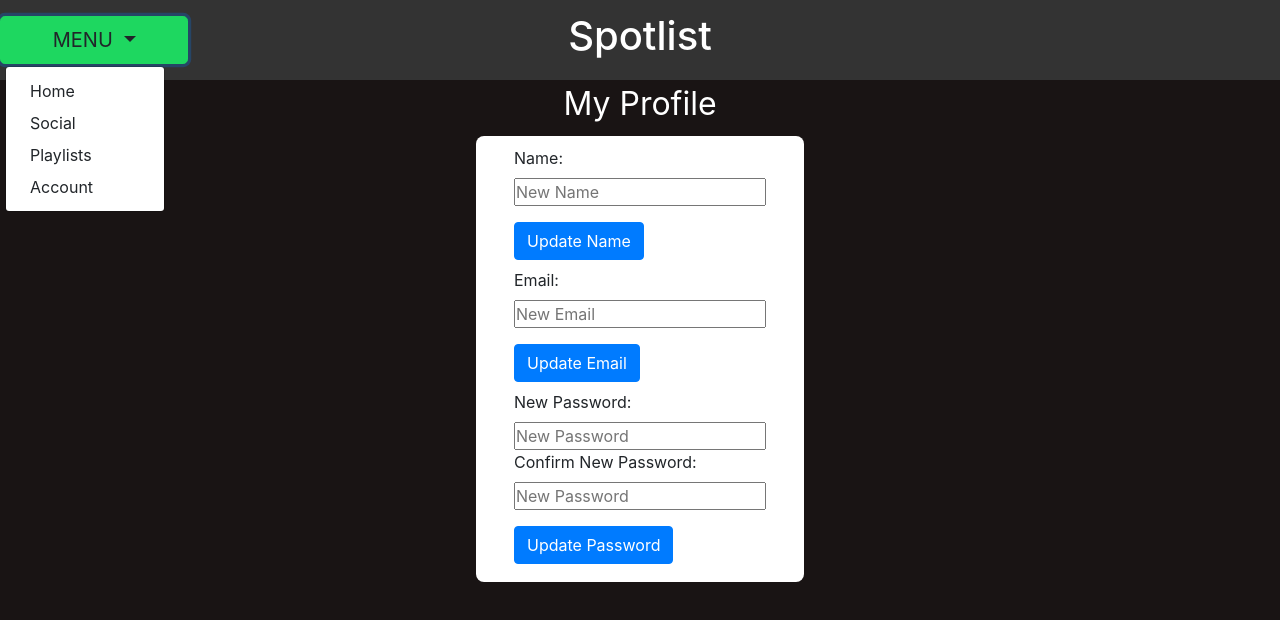
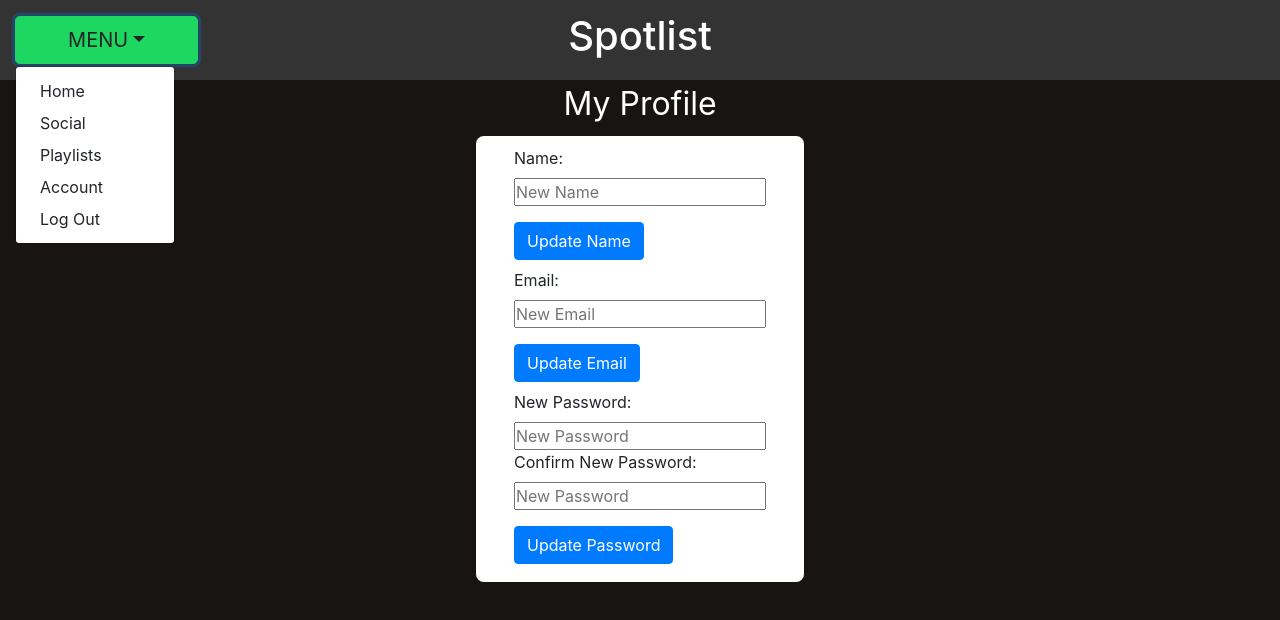
Before and after one commit to BrendanMallon/cs326-final-zeta, a website: page html/profile.html in a window 1280 px wide. Both pictures are taken after a click on the button "MENU". Drawn offline with nearby package versions, Linux system fonts and the light colour scheme; files that its build step writes are made by us from their sources.

Commit message:
Update profile.html

```diff
--- a/html/profile.html
+++ b/html/profile.html
@@ -17,6 +17,7 @@
     </head>
     <body>
         <header>
+            <div class="container-fluid" id="header">
                 <div class="row" style="min-height: 80px">
                     <div class="col-lg-2 align-self-center">
                         <div class="dropdown">
@@ -27,20 +28,14 @@
                                 data-toggle="dropdown"
                                 aria-haspopup="true"
                                 aria-expanded="false"
-                        >
-                            MENU
-                        </button>
+                            >MENU</button>
 
-                        <div
-                            class="dropdown-menu"
-                            aria-labelledby="dropdownMenuButton"
-                        >
+                            <div class="dropdown-menu" aria-labelledby="dropdownMenuButton">
                                 <a class="dropdown-item" href="home">Home</a>
                                 <a class="dropdown-item" href="social">Social</a>
-                            <a class="dropdown-item" href="playlists"
-                                >Playlists</a
-                            >
+                                <a class="dropdown-item" href="playlists">Playlists</a>
                                 <a class="dropdown-item" href="profile">Account</a>
+                                <a class="dropdown-item" href="logout">Log Out</a>
                             </div>
                         </div>
                     </div>
```
Lines whose indentation alone changed are shown as unchanged.
